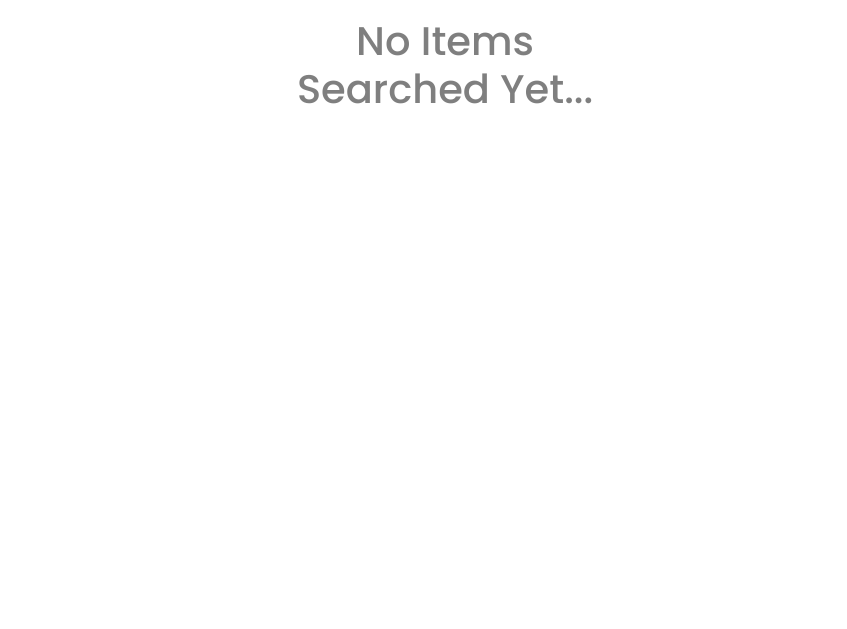
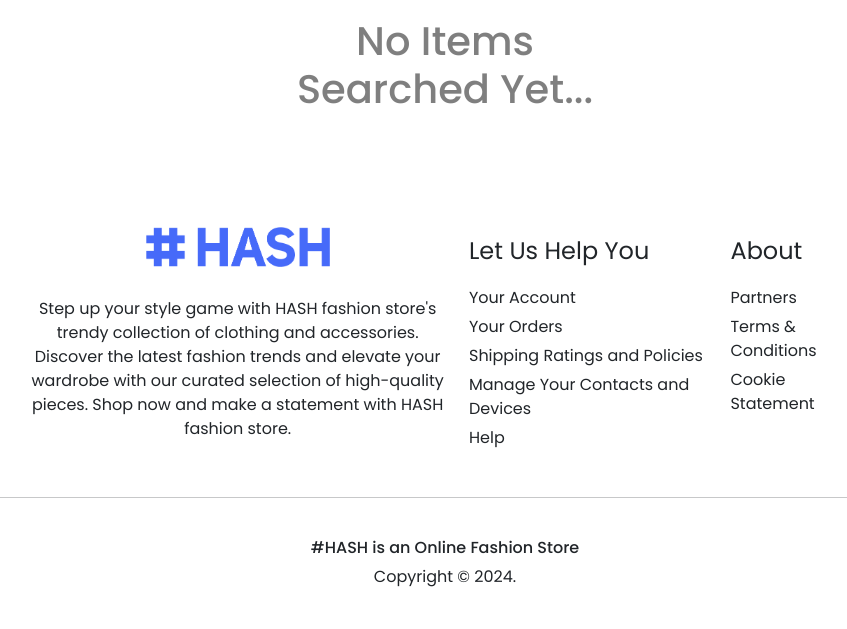
Before and after one commit to Hashan2kk2/HASH, a PHP site: page /advancedSearch.php in a window 1280 px wide. Shown: the part 559-1188 px from the top of the page, without its empty margins (195-1042 px from the left). Before the commit the page ends 663 px from the top, so only its background shows below. Run offline with PHP 8.4, Linux system fonts and the light colour scheme; data comes from the database, SQL or seed files in the repository; some libraries are stand-ins or nearby versions.

Commit message:
Refactor footer.php to update page layout and content

```diff
--- a/footer.php
+++ b/footer.php
@@ -96,7 +96,57 @@
                 <span>Copyright &copy; 2022. Hashan Lakruwan</span>
             </div>
         </div>
-    </section>
+    </section> -->
+    <div class="container-fluid" style=" background: var(--background-color-dark);">
+        <div class="row justify-content-center">
+            <div class="col-10 col-xl-8 d-lg-flex " style="padding-top: 40px;">
+                <!-- logo and description -->
+                <div class="logoAndDesc col-lg-6 d-flex justify-content-center flex-column">
+                    <div class="logo d-flex justify-content-center">
+                        <img src="img/Asset 7.png" alt="HASH-Logo">
+                    </div>
+                    <div class="description text-center">
+                        <p>Step up your style game with HASH fashion store's trendy collection of clothing and
+                            accessories. Discover the latest fashion trends and elevate your wardrobe with our curated
+                            selection of high-quality pieces. Shop now and make a statement with HASH fashion store.</p>
+                    </div>
+                </div>
+                <!-- logo and description -->
+                <!-- about section -->
+                <div class="d-md-flex col-lg-6 justify-content-evenly">
+                    <div class="ps-lg-4 about d-flex justify-content-center">
+                        <div class="content">
+                            <h4 class="text-center text-md-start">Let Us Help You</h4>
+                            <a class="d-block text-center text-md-start" href="#">Your Account</a>
+                            <a class="d-block text-center text-md-start" href="#">Your Orders</a>
+                            <a class="d-block text-center text-md-start" href="#">Shipping Ratings and Policies</a>
+                            <a class="d-block text-center text-md-start" href="#">Manage Your Contacts and Devices</a>
+                            <a class="d-block text-center text-md-start" href="#">Help</a>
+                        </div>
+                    </div>
+                    <div class="ps-lg-4 about d-flex justify-content-center">
+                        <div class="content">
+                            <h4 class="text-center text-md-start">About</h4>
+                            <a class="d-block text-center text-md-start" href="#">Partners</a>
+                            <a class="d-block text-center text-md-start" href="#">Terms & Conditions</a>
+                            <a class="d-block text-center text-md-start" href="#">Cookie Statement</a>
+                        </div>
+                    </div>
+                </div>
+                <!-- about section -->
+                <!-- seperator -->
+            </div>
+            <hr class="col-lg-12" style="border: 1px solid var(--text-color-light); margin: 40px 0;">
+            <!-- seperator -->
+            <!-- copy right -->
+            <div class="copyRight d-flex justify-content-center flex-column" style="margin-bottom: 40px;">
+                <h6 class="text-center" style="color: var(--text-color-secondary);">#HASH is an Online Fashion Store
+                </h6>
+                <span class="text-center" style="color: var(--text-color-secondary);">Copyright &copy;
+                    <?php echo date('Y'); ?>.</span>
+            </div>
+        </div>
+    </div>
 </body>
 
 </html>
```
